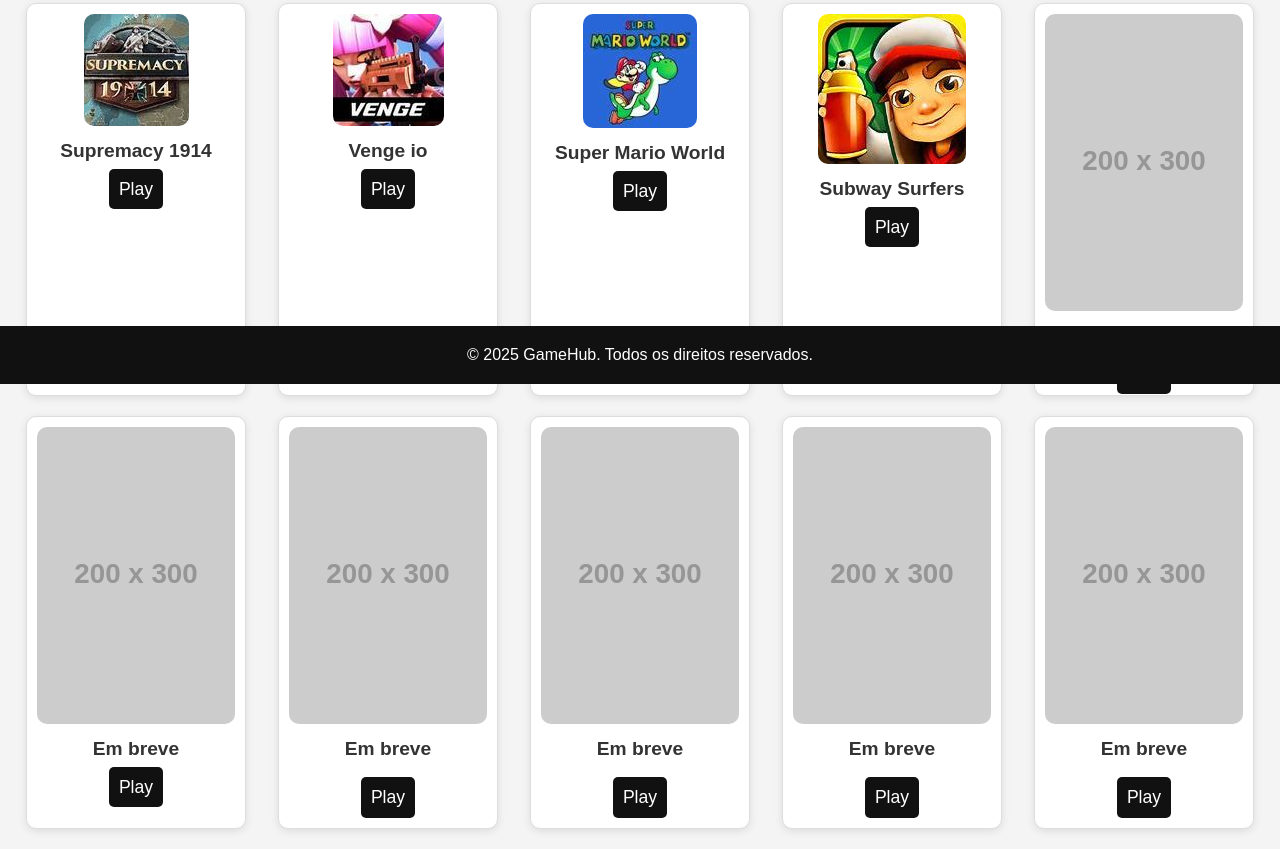
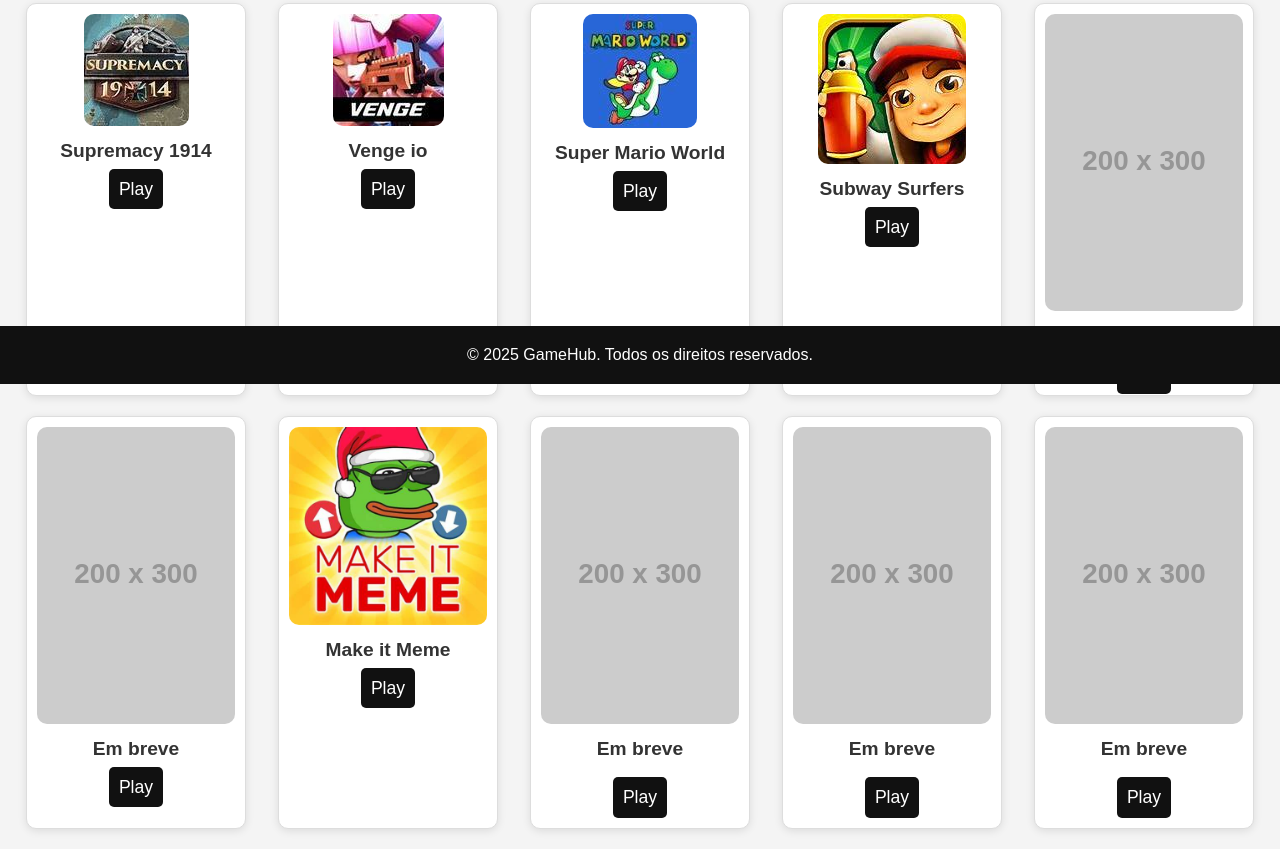
Before and after one commit to Aleffy-Discente/Steam, a plain HTML site: page index.html in a window 1280 px wide. Shown: the part 416-1265 px from the top of the page. Drawn offline with Linux system fonts and the light colour scheme; placeholder pictures from the web are drawn by us.

Commit message:
Make it meme

```diff
--- a/index.html
+++ b/index.html
@@ -93,9 +93,9 @@
                     <a class="gamelink" href="https://jogosnainternet.com.br/jogo/super-mario-world/" target="_blank">Play</a>
                 </div>
                 <div class="game">
-                    <img src="https://via.placeholder.com/200x300?text=Jogo+10" alt="Em breve">
-                    <h3>Em breve</h3>
-                    <button onclick="alert('Jogo não cadastrado')">Play</button>
+                    <img src="Imagens/Makeitmeme.jfif" alt="Em breve">
+                    <h3>Make it Meme</h3>
+                    <a class="gamelink" href="https://makeitmeme.com/pt/" target="_blank">Play</a>
                 </div>
                 <div class="game">
                     <img src="https://via.placeholder.com/200x300?text=Jogo+10" alt="Em breve">
```
Also changed, not shown: Imagens/Makeitmeme.jfif (added).
